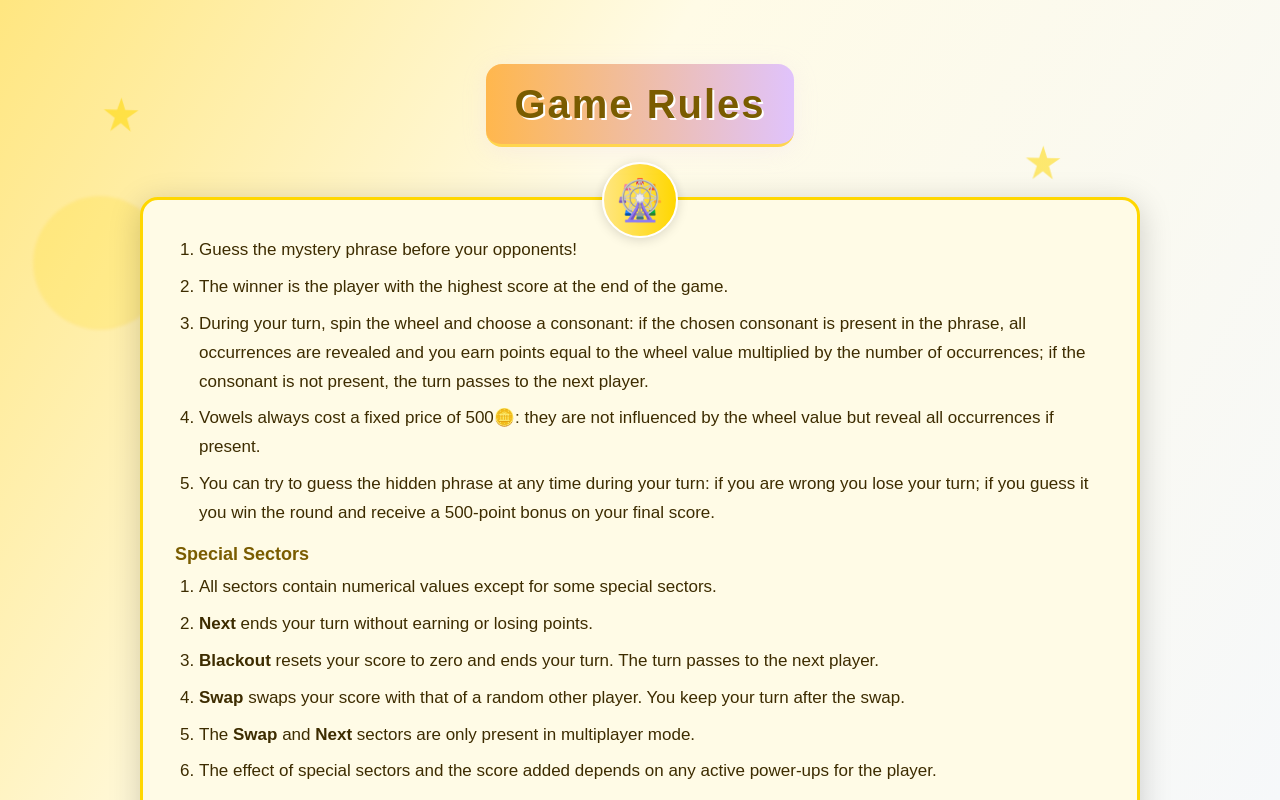
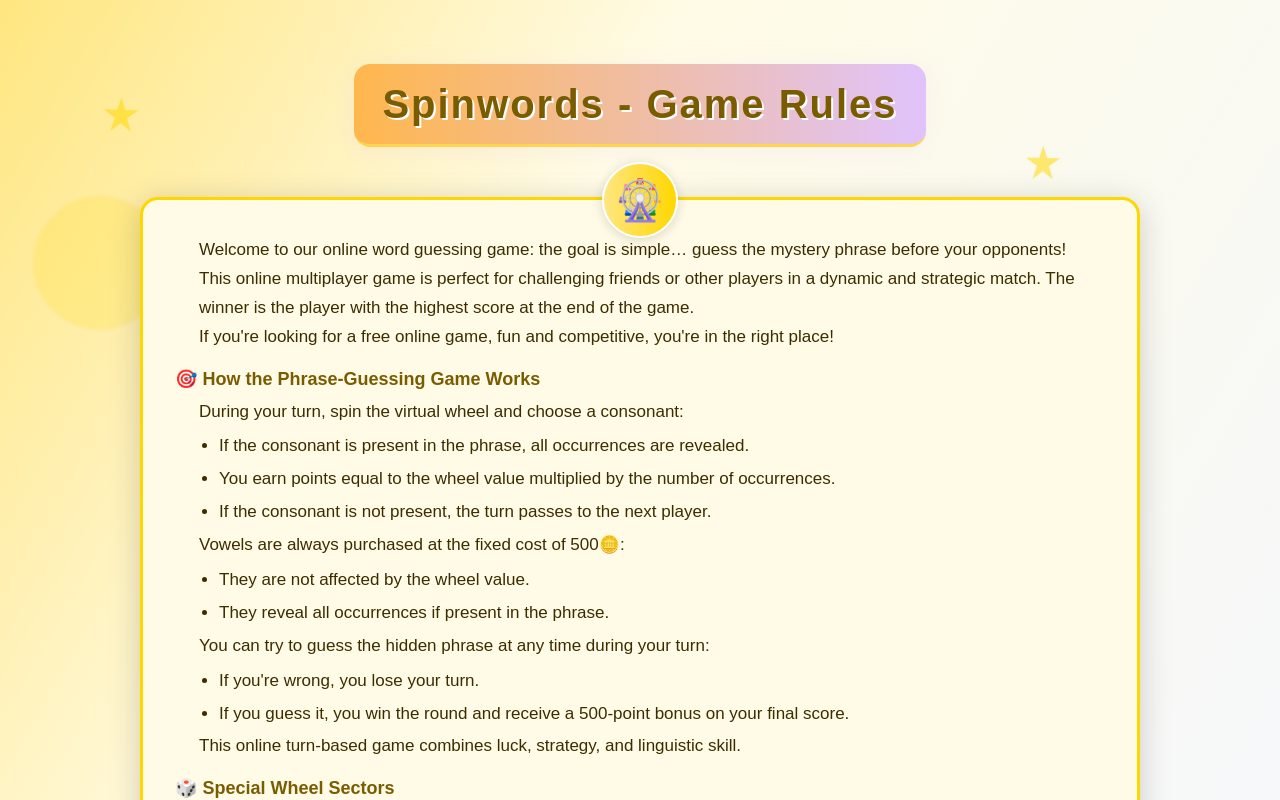
Before and after one commit to alemsc99/spin-the-wheel-fe, a React (Vite) app: page /en/rules in a window 1280 px wide. Built offline with nearby package versions, Linux system fonts and the light colour scheme; no server answers.

Commit message:
added keywords

```diff
--- a/src/components/rules/RulesPage.css
+++ b/src/components/rules/RulesPage.css
@@ -189,6 +189,16 @@ html, body {
   margin-bottom: 8px;
 }
 
+.rules-list-item ul {
+  list-style-type: disc;
+  padding-left: 20px;
+  margin: 6px 0 0 0;
+}
+
+.rules-list-item ul li {
+  margin-bottom: 4px;
+}
+
 .rules-empty {
   margin: 0;
   text-align: center;
--- a/src/components/rules/RulesPage.tsx
+++ b/src/components/rules/RulesPage.tsx
@@ -82,9 +82,12 @@ export default function RulesPage(): React.ReactElement {
       : "Game Rules - SpinWords | How to Play Spinwords";
 
   const metaDescription = activeLang === 'it'
-    ? "Leggi le regole ufficiali di Giraparole. Scopri come girare la ruota, chiamare le consonanti e risolvere i puzzle in questo gioco di parole online."
-    : "Read the official rules for SpinWords. Learn how to spin the wheel, guess consonants, and solve word puzzles in this free online game.";
+    ? "Gioca gratis a GiraParole! Sfida i tuoi amici in un gioco multiplayer a turni, indovina la frase misteriosa e usa potenziamenti strategici per vincere."
+    : "Play SpinWords for free! Challenge your friends in a turn-based multiplayer game, guess the mystery phrase, and use strategic power-ups to win.";
 
+  const metaKeywords = activeLang === 'it'
+    ? "gioco della ruota online, ruota della fortuna online, gioco indovina la frase, gioco multiplayer online, gioco gratis online, quiz di parole"
+    : "online wheel game, online wheel of fortune, phrase guessing game, online multiplayer game, free online game, word quiz";
   return (
     <div className="rules-page">
       {/* SEZIONE SEO: Definisce questa pagina come unica ai motori di ricerca */}
@@ -97,6 +100,7 @@ export default function RulesPage(): React.ReactElement {
         <meta property="og:title" content={metaTitle} />
         <meta property="og:description" content={metaDescription} />
         <meta property="og:url" content={canonicalUrl} />
+        <meta name="keywords" content={metaKeywords} />
       </Helmet>
 
       {/* Sfondo Decorativo */}
@@ -125,11 +129,11 @@ export default function RulesPage(): React.ReactElement {
               rulesPages.map((section, sectionIdx) => (
                 <div className="rules-section" key={sectionIdx}>
                   {section.title && section.title !== baseTitle && <h3 className="rules-section-title">{section.title}</h3>}
-                  <ol className="rules-list">
+                  <div className="rules-list">
                     {section.content.map((line, lineIdx) => (
-                      <li key={lineIdx} className="rules-list-item" dangerouslySetInnerHTML={{ __html: line }} />
+                      <p key={lineIdx} className="rules-list-item" dangerouslySetInnerHTML={{ __html: line }} />
                     ))}
-                  </ol>
+                  </div>
                 </div>
               ))
             ) : (
--- a/src/components/scoreboard/ScoreboardPage.css
+++ b/src/components/scoreboard/ScoreboardPage.css
@@ -203,7 +203,7 @@ html, body {
 }
 
 .scoreboard-card {
-  width: min(520px, 100%);
+  width: min(900px, 100%);
   margin: 0 auto;
 }
 
--- a/src/components/start_screen/StartScreen.tsx
+++ b/src/components/start_screen/StartScreen.tsx
@@ -448,17 +448,17 @@ export default function StartScreen({ onStart }: StartScreenProps): React.ReactE
               GiraParole è tra i <strong>giochi enigmistici</strong> perfetti per gli appassionati dei giochi di parole.
               Gira la ruota, chiama le consonanti, compra le vocali e <strong>indovina la frase</strong> prima dei tuoi avversari!
             </p>
-            <h2>Caratteristiche del gioco:</h2>
+            <h4 style={{ color: '#d91b5c', marginTop: 0 }}>Caratteristiche del gioco:</h4>
             <ul style={{ paddingLeft: '20px' }}>
               <li>🕹️ <strong>Modalità Single Player:</strong> Allenati per migliorare le tue abilità di nei <strong>giochi enigmistici</strong>.</li>
               <li>👥 <strong>Multiplayer Locale:</strong> Sfida amici e parenti sullo stesso dispositivo.</li>
               <li>🌍 <strong>Multiplayer Online:</strong> Crea stanze private e gioca a distanza con chiunque.</li>
               <li>🎡 <strong>Ruota:</strong> guadagna punti ma fai attenzione alle insidie nascoste, potresti perdere tutto!</li>
               <li>⚡ <strong>Potenziamenti:</strong> Sblocca potenziamenti strategici per avere un vantaggio suoi tuoi avversari!</li>
-              <li>🔄 <strong>Sorpresa di Metà Partita:</strong> A metà gioco, un rullo verticale sconvolge completamente le sorti della partita: moltiplicatori, azzeramento punti o cambio della frase misteriosa. Tutto può cambiare!</li>
+              <li>🔄 <strong>Sorpresa di metà partita:</strong> A metà gioco, un rullo verticale sconvolge completamente le sorti della partita: moltiplicatori, azzeramento punti o cambio della frase misteriosa. Tutto può cambiare!</li>
             </ul>
             <p>
-              Perfetto per gli amanti dei cruciverba, dei puzzle e dei giochi di società. Non serve scaricare nulla: gioca direttamente dal browser su PC, tablet o smartphone e <strong>indovina la frase!</strong>.
+              Perfetto per gli amanti dei cruciverba, dei puzzle e dei giochi di società. Non serve scaricare nulla: gioca direttamente dal browser su PC, tablet o smartphone e <strong>indovina la frase!</strong>
             </p>
           </>
         ) : (
--- a/src/i18n/strings.json
+++ b/src/i18n/strings.json
@@ -1,6 +1,6 @@
 {
   "it": {
-  "rules.pageHeading": "Regole del gioco",
+  "rules.pageHeading": "GiraParole - Regole del gioco",
   "rules.backToStart": "Torna alla schermata iniziale",
   "start.title": "GiraParole",
   "start.rules": "Regole",
@@ -8,45 +8,37 @@
     {
       "title": "",
       "content": [
-        "<strong>Indovina la frase</strong> misteriosa prima dei tuoi avversari!",
-        "Il vincitore è il giocatore con lo score più alto alla fine della partita.",
-        "Durante il tuo turno gira la ruota e scegli una consonante: se la consonante scelta è presente nella frase, tutte le occorrenze vengono rivelate e guadagni punti pari al valore della ruota moltiplicato per il numero di occorrenze; se la consonante non è presente, il turno passa al giocatore successivo.",
-        "Le vocali si comprano sempre al costo fisso di 500🪙: non sono influenzate dal valore della ruota ma rivelano tutte le occorrenze se presenti.",
-        "Puoi provare a indovinare la frase nascosta in qualsiasi momento del tuo turno: se sbagli perdi il turno; se indovini vinci il round e ricevi 500 punti bonus sul tuo punteggio finale."
+        "<p>Benvenuto nel nostro gioco di parole online: l’obiettivo è semplice…indovinare la frase misteriosa prima dei tuoi avversari!</p><p>Questo gioco multiplayer online è perfetto per sfidare amici o altri giocatori in una partita dinamica e strategica.Il vincitore è il giocatore con lo score più alto alla fine della partita.</p><p>Se stai cercando un gioco gratis online, divertente e competitivo, sei nel posto giusto!</p>"
       ]
     },
     {
-      "title": "Settori speciali",
+      "title": "🎯 Come funziona il gioco",
       "content": [
-        "Tutti i settori contengono valori numerici tranne alcuni settori speciali.",
-        "<strong>Prossimo</strong> fa terminare il tuo turno senza guadagnare o perdere punti.",
-        "<strong>Blackout</strong> azzera il tuo punteggio e termina il turno. Il turno passa al giocatore successivo.",
-        "<strong>Scambia</strong> inverte il tuo punteggio con quello di un altro giocatore casuale. Mantieni il tuo turno dopo lo scambio.",
-        "I settori <strong>Scambia</strong> e <strong>Prossimo</strong> sono presenti solo nella modalità con più giocatori.",
-        "L'effetto dei settori speciali e il valore aggiunto al punteggio dipende dall'effetto di eventuali potenziamenti attivi per il giocatore."
+        "<p>Durante il tuo turno, gira la ruota virtuale e scegli una consonante:</p><ul><li>Se la consonante è presente nella frase, tutte le occorrenze vengono rivelate.</li><li>Guadagni punti pari al valore della ruota moltiplicato per il numero di occorrenze.</li><li>Se la consonante non è presente, il turno passa al giocatore successivo.</li></ul><p>Le vocali si comprano sempre al costo fisso di 500🪙:</p><ul><li>Non sono influenzate dal valore della ruota.</li><li>Rivelano tutte le occorrenze se presenti nella frase.</li></ul><p>Puoi provare a indovinare la frase nascosta in qualsiasi momento del tuo turno:</p><ul><li>Se sbagli, perdi il turno.</li><li>Se indovini, vinci il round e ricevi 500 punti bonus sul tuo punteggio finale.</li></ul><p>Questo gioco a turni online combina fortuna, strategia e abilità linguistica.</p>"
       ]
     },
     {
-      "title": "Rullo verticale",
-      "content": [
-        "Nel momento in cui viene indovinato più del 50% delle lettere della frase nascosta, appare un rullo verticale con diversi valori.",
-        "<strong>x0.5</strong> dimezza il punteggio di tutti i giocatori.",
-        "<strong>x2</strong> raddoppia il punteggio di tutti i giocatori.",
-        "<strong>x5</strong> moltiplica per 5 il punteggio di tutti i giocatori.",
-        "😈 azzera il punteggio di tutti i giocatori.",
-        "🆕 cambia la frase misteriosa. I punteggi e i potenziamenti rimangono invariati ma la frase da indovinare cambia."
+      "title": "🎲 Settori speciali della ruota",
+      "content":[
+        "<p>Tutti i settori contengono valori numerici tranne alcuni settori speciali:</p><ul><li><strong>Prossimo</strong>: termina il turno senza guadagnare o perdere punti.</li><li><strong>Blackout</strong>: azzera il tuo punteggio e termina il turno.</li><li><strong>Scambia</strong>: inverte il tuo punteggio con quello di un altro giocatore casuale. Mantieni il turno dopo lo scambio.</li></ul><p>I settori Scambia e Prossimo sono presenti solo nella modalità gioco multiplayer con amici.</p><p>L’effetto dei settori speciali e il valore aggiunto al punteggio dipendono dagli eventuali potenziamenti attivi.</p>"
       ]
     },
     {
-      "title": "Potenziamenti",
+      "title": "🎰 Rullo verticale",
       "content": [
-        "I potenziamenti possono essere acquistati prima di girare la ruota utilizzando lo score accumulato.",
-        "Ogni potenziamento ha un costo e un effetto specifico che può influenzare il valore della ruota, l'effetto dei settori speciali o altri aspetti del gioco.",
-        "Non è possibile acquistare lo stesso potenziamento se è già attivo.",
-        "<strong>Salta 🚫</strong> permette di indicare un giocatore che salterà il suo prossimo turno.",
-        "<strong>Doppio 💰</strong> raddoppia il valore ottenuto girando la ruota per il turno corrente.",
-        "<strong>Scudo 🛡️</strong> protegge da un effetto di Blackout, Prossimo, Salta o nel caso di consonante sbagliata. Rimane attivo finché non viene utilizzato.",
-        "<strong>Inferno 🔥</strong> permette di indicare un giocatore a cui azzerare il punteggio."
+        "<p>Quando viene indovinato più del 50% delle lettere della frase nascosta, appare un rullo verticale con effetti speciali:</p><ul><li><strong>x0.5</strong> → dimezza il punteggio di tutti i giocatori.</li><li><strong>x2</strong> → raddoppia il punteggio.</li><li><strong>x5</strong> → moltiplica per 5 il punteggio.</li><li><strong>😈</strong> → azzera il punteggio di tutti.</li><li><strong>🆕</strong> → cambia la frase misteriosa (i punteggi restano invariati).</li></ul><p>Questo meccanismo rende il gioco ancora più imprevedibile e perfetto come gioco party online.</p>"
+      ]
+    },
+    {
+      "title": "🚀 Potenziamenti strategici",
+      "content": [
+        "<p>I potenziamenti possono essere acquistati prima di girare la ruota utilizzando lo score accumulato.</p><p>Ogni potenziamento ha un costo e un effetto specifico che può influenzare:</p><ul><li>il valore della ruota</li><li>l’effetto dei settori speciali</li><li>altri aspetti strategici del gioco</li></ul><p>Non è possibile acquistare lo stesso potenziamento se è già attivo.</p><h4>🔥 Potenziamenti disponibili</h4><ul><li><strong>Salta 🚫</strong> → obbliga un giocatore a saltare il prossimo turno.</li><li><strong>Doppio 💰</strong> → raddoppia il valore ottenuto girando la ruota.</li><li><strong>Scudo 🛡️</strong> → protegge da Blackout, Prossimo, Salta o consonante sbagliata.</li><li><strong>Inferno 🔥</strong> → azzera il punteggio di un giocatore scelto.</li></ul><p>Grazie ai potenziamenti, il gioco diventa un vero gioco di abilità linguistica e strategia.</p>"
+      ]
+    },
+    {
+      "title":"🌐 Gioca ora al gioco browser senza download",
+      "content":[
+        "<p>Puoi giocare direttamente online, senza installare nulla.È un gioco perfetto per sfide rapide e divertenti con amici o altri utenti.</p><p>Se ami i quiz di parole questa esperienza è pensata per te.</p>"
       ]
     }
   ],
@@ -150,10 +142,18 @@
   "victory.playAgain": "Gioca ancora",
   "scoreboard.rulesTitle": "Regole di assegnazione punteggio",
   "scoreboard.rulesList": [
-    "Ogni lettera indovinata aumenta il punteggio del giocatore di un valore pari al numero di occorrenze della lettera moltiplicato per il valore della ruota.",
-    "I potenziamenti influenzano il punteggio in modi diversi a seconda del tipo di potenziamento acquistato.",
-    "I potenziamenti hanno un costo specifico che viene detratto dal punteggio del giocatore al momento dell'acquisto.",
-    "Il punteggio del giocatore che indovina la frase riceve un bonus fisso di 500 punti."
+    "<p>Scopri come funziona il sistema di punti nel nostro gioco multiplayer online e come aumentare il tuo score per vincere la partita.</p>",
+    "<p>Nel nostro gioco di parole online, il punteggio è fondamentale: ogni scelta può fare la differenza tra vittoria e sconfitta.</p>",
+    "<h4>🔠 Come si calcola il punteggio</h4>",
+    "<p>Ogni lettera indovinata aumenta il punteggio del giocatore.</p><p>Il calcolo nel nostro gioco funziona così:</p><p><strong>Numero di occorrenze della lettera × valore della ruota</strong></p><p>Più volte la lettera compare nella frase misteriosa, maggiore sarà il punteggio ottenuto.Questo rende strategica la scelta delle consonanti.</p>",
+    "<h4>🛠️ Effetto dei potenziamenti sul punteggio</h4>",
+    "<p>Nel nostro gioco competitivo online, i potenziamenti possono modificare il punteggio in modi diversi, a seconda del tipo acquistato: </p><ul><li>Moltiplicare il valore della ruota</li><li>Proteggere da penalità</li><li>Influenzare gli effetti dei settori speciali</li><li>Azzerare o modificare il punteggio di altri giocatori</li></ul><p>Utilizzarli al momento giusto è fondamentale per dominare in questo gioco multiplayer con amici.</p>",
+    "<h4>💸 Costo dei potenziamenti</h4>",
+    "<p>Ogni potenziamento ha un costo specifico.</p><p>Il costo viene detratto immediatamente dal punteggio del giocatore al momento dell'acquisto.</p><p>Gestire bene il proprio score è essenziale per mantenere il vantaggio in questo gioco di abilità linguistica.</p>",
+    "<h4>🎁 Bonus per chi indovina la frase</h4>",
+    "<p>Il giocatore che riesce a indovinare la frase misteriosa riceve un bonus fisso di 500 punti.</p><p>Questo bonus può cambiare completamente l’esito della partita.</p>",
+    "<h4>🎯 Strategia per massimizzare il punteggio</h4>",
+    "<ul><li>Scegli consonanti ad alta probabilità</li><li>Acquista potenziamenti in modo strategico</li><li>Valuta quando tentare di indovinare la frase</li><li>Gestisci il tuo punteggio con attenzione</li></ul><p>Se ami i quiz di parole, questo sistema di punteggio rende l’esperienza ancora più coinvolgente.</p>"
   ],
   "overlay.attention": "Attenzione!",
   "game.newGame": "Nuova partita",
@@ -188,7 +188,7 @@
     "error.emptyRoomCode": "Inserisci un codice stanza"
   },
   "en": {
-  "rules.pageHeading": "Game Rules",
+  "rules.pageHeading": "Spinwords - Game Rules",
   "rules.backToStart": "Back to start",
   "start.title": "SpinWords",
   "start.rules": "Rules",
@@ -196,46 +196,38 @@
     {
       "title": "",
       "content": [
-        "Guess the mystery phrase before your opponents!",
-        "The winner is the player with the highest score at the end of the game.",
-        "During your turn, spin the wheel and choose a consonant: if the chosen consonant is present in the phrase, all occurrences are revealed and you earn points equal to the wheel value multiplied by the number of occurrences; if the consonant is not present, the turn passes to the next player.",
-        "Vowels always cost a fixed price of 500🪙: they are not influenced by the wheel value but reveal all occurrences if present.",
-        "You can try to guess the hidden phrase at any time during your turn: if you are wrong you lose your turn; if you guess it you win the round and receive a 500-point bonus on your final score."
+        "<p>Welcome to our online word guessing game: the goal is simple… guess the mystery phrase before your opponents!</p><p>This online multiplayer game is perfect for challenging friends or other players in a dynamic and strategic match. The winner is the player with the highest score at the end of the game.</p><p>If you're looking for a free online game, fun and competitive, you're in the right place!</p>"
       ]
     },
     {
-      "title": "Special Sectors",
+      "title": "🎯 How the Phrase-Guessing Game Works",
       "content": [
-        "All sectors contain numerical values except for some special sectors.",
-        "<strong>Next</strong> ends your turn without earning or losing points.",
-        "<strong>Blackout</strong> resets your score to zero and ends your turn. The turn passes to the next player.",
-        "<strong>Swap</strong> swaps your score with that of a random other player. You keep your turn after the swap.",
-        "The <strong>Swap</strong> and <strong>Next</strong> sectors are only present in multiplayer mode.",
-        "The effect of special sectors and the score added depends on any active power-ups for the player."
+        "<p>During your turn, spin the virtual wheel and choose a consonant:</p><ul><li>If the consonant is present in the phrase, all occurrences are revealed.</li><li>You earn points equal to the wheel value multiplied by the number of occurrences.</li><li>If the consonant is not present, the turn passes to the next player.</li></ul><p>Vowels are always purchased at the fixed cost of 500🪙:</p><ul><li>They are not affected by the wheel value.</li><li>They reveal all occurrences if present in the phrase.</li></ul><p>You can try to guess the hidden phrase at any time during your turn:</p><ul><li>If you're wrong, you lose your turn.</li><li>If you guess it, you win the round and receive a 500-point bonus on your final score.</li></ul><p>This online turn-based game combines luck, strategy, and linguistic skill.</p>"
       ]
     },
     {
-      "title": "Vertical Reel",
+      "title": "🎲 Special Wheel Sectors",
       "content": [
-        "When more than 50% of the letters in the hidden phrase have been guessed, a vertical reel with different values appears.",
-        "<strong>x0.5</strong> halves all players' scores.",
-        "<strong>x2</strong> doubles all players' scores.",
-        "<strong>x5</strong> multiplies all players' scores by 5.",
-        "😈 resets all players' scores to zero.",
-        "🆕 changes the mystery phrase. Scores and power-ups remain unchanged but the phrase to guess changes."
+        "<p>All sectors contain numerical values except for some special sectors:</p><ul><li><strong>Next</strong>: ends your turn without earning or losing points.</li><li><strong>Blackout</strong>: resets your score to zero and ends your turn.</li><li><strong>Swap</strong>: swaps your score with that of a random other player. You keep your turn after the swap.</li></ul><p>The Swap and Next sectors are only present in multiplayer game with friends mode.</p><p>The effect of special sectors and the points added to your score depend on any active power-ups.</p>"
       ]
     },
     {
-      "title": "Power-ups",
+      "title": "🎰 Vertical Reel",
       "content": [
-        "Power-ups can be purchased before spinning the wheel using accumulated score.",
-        "Each power-up has a specific cost and effect that can influence the wheel value, the effect of special sectors, or other aspects of the game.",
-        "You cannot purchase the same power-up if it is already active.",
-        "<strong>Skip 🚫</strong> allows you to designate a player who will skip their next turn.",
-        "<strong>Double 💰</strong> doubles the value obtained by spinning the wheel for the current turn.",
-        "<strong>Shield 🛡️</strong> protects against the effect of Blackout, Next, Skip, or a wrong consonant. It remains active until used.",
-        "<strong> Hell 🔥</strong> allows you to designate a player whose score will be reset."
-    ]
+        "<p>When more than 50% of the letters in the hidden phrase have been guessed, a vertical reel with special effects appears:</p><ul><li><strong>x0.5</strong> → halves all players' scores.</li><li><strong>x2</strong> → doubles the score.</li><li><strong>x5</strong> → multiplies the score by 5.</li><li><strong>😈</strong> → resets all players' scores to zero.</li><li><strong>🆕</strong> → changes the mystery phrase (scores remain unchanged).</li></ul><p>This mechanism makes the game even more unpredictable and perfect as a online party game.</p>"
+      ]
+    },
+    {
+      "title": "🚀 Strategic Power-ups",
+      "content": [
+        "<p>Power-ups can be purchased before spinning the wheel using accumulated score.</p><p>Each power-up has a specific cost and effect that can influence:</p><ul><li>the wheel value</li><li>the effect of special sectors</li><li>other strategic aspects of the game</li></ul><p>You cannot purchase the same power-up if it is already active.</p><h3>🔥 Available Power-ups</h3><ul><li><strong>Skip 🚫</strong> → forces a player to skip their next turn.</li><li><strong>Double 💰</strong> → doubles the value obtained by spinning the wheel.</li><li><strong>Shield 🛡️</strong> → protects against Blackout, Next, Skip, or wrong consonant.</li><li><strong>Hell 🔥</strong> → resets the score of a chosen player.</li></ul><p>Thanks to power-ups, the game becomes a true game of linguistic skill and strategy.</p>"
+      ]
+    },
+    {
+      "title": "🌐 Play Now - Browser Game Without Download",
+      "content": [
+        "<p>You can play directly online without installing anything. It's a casual multiplayer game perfect for quick and fun challenges with friends or other users.</p><p>If you love word quizzes and letter games, this experience is designed for you.</p>"
+      ]
     }
     ],
   "players.label": "Number of players:",
@@ -341,10 +333,18 @@
   "wheel.spin": "SPIN",
   "scoreboard.rulesTitle": "Scoring rules",
   "scoreboard.rulesList": [
-    "Each correct letter increases the player's score by an amount equal to the number of occurrences of the letter multiplied by the wheel value.",
-    "Power-ups affect the score in different ways depending on the type of power-up purchased.",
-    "Power-ups have a specific cost that is deducted from the player's score at the time of purchase.",
-    "The score of the player who guesses the phrase receives a fixed bonus of 500 points."
+    "<p>Discover how the point system works in our online multiplayer game and how to increase your score to win the match.</p>",
+    "<p>In our online word game, scoring is fundamental: every choice can make the difference between victory and defeat.</p>",
+    "<h4>🔠 How scoring is calculated</h4>",
+    "<p>Each correct letter increases the player's score.</p><p>The calculation in our game works like this:</p><p><strong>Number of letter occurrences × wheel value</strong></p><p>The more times the letter appears in the mystery phrase, the higher the score you will get. This makes consonant selection strategic.</p>",
+    "<h4>🛠️ Effect of power-ups on score</h4>",
+    "<p>In our competitive online game, power-ups can modify your score in different ways, depending on the type purchased:</p><ul><li>Multiply the wheel value</li><li>Protect against penalties</li><li>Influence the effects of special sectors</li><li>Reset or modify other players' scores</li></ul><p>Using them at the right time is essential to dominate in this multiplayer game with friends.</p>",
+    "<h4>💸 Power-ups cost</h4>",
+    "<p>Each power-up has a specific cost.</p><p>The cost is deducted immediately from the player's score at the time of purchase.</p><p>Managing your score well is essential to maintain the advantage in this linguistic skill game.</p>",
+    "<h4>🎁 Bonus for guessing the phrase</h4>",
+    "<p>The player who manages to guess the mystery phrase receives a fixed bonus of 500 points.</p><p>This bonus can completely change the outcome of the match.</p>",
+    "<h4>🎯 Strategy to maximize your score</h4>",
+    "<ul><li>Choose high-probability consonants</li><li>Buy power-ups strategically</li><li>Evaluate when to try to guess the phrase</li><li>Manage your score carefully</li></ul><p>If you love word quizzes, this scoring system makes the experience even more engaging.</p>"
   ],
   "wheel.bankrupt": "Blackout",
   "wheel.bankruptLabel": "Blackout",
```
Also changed, not shown: index.html (+19 -13 lines), src/components/scoreboard/ScoreboardPage.tsx (+16 -5 lines).
